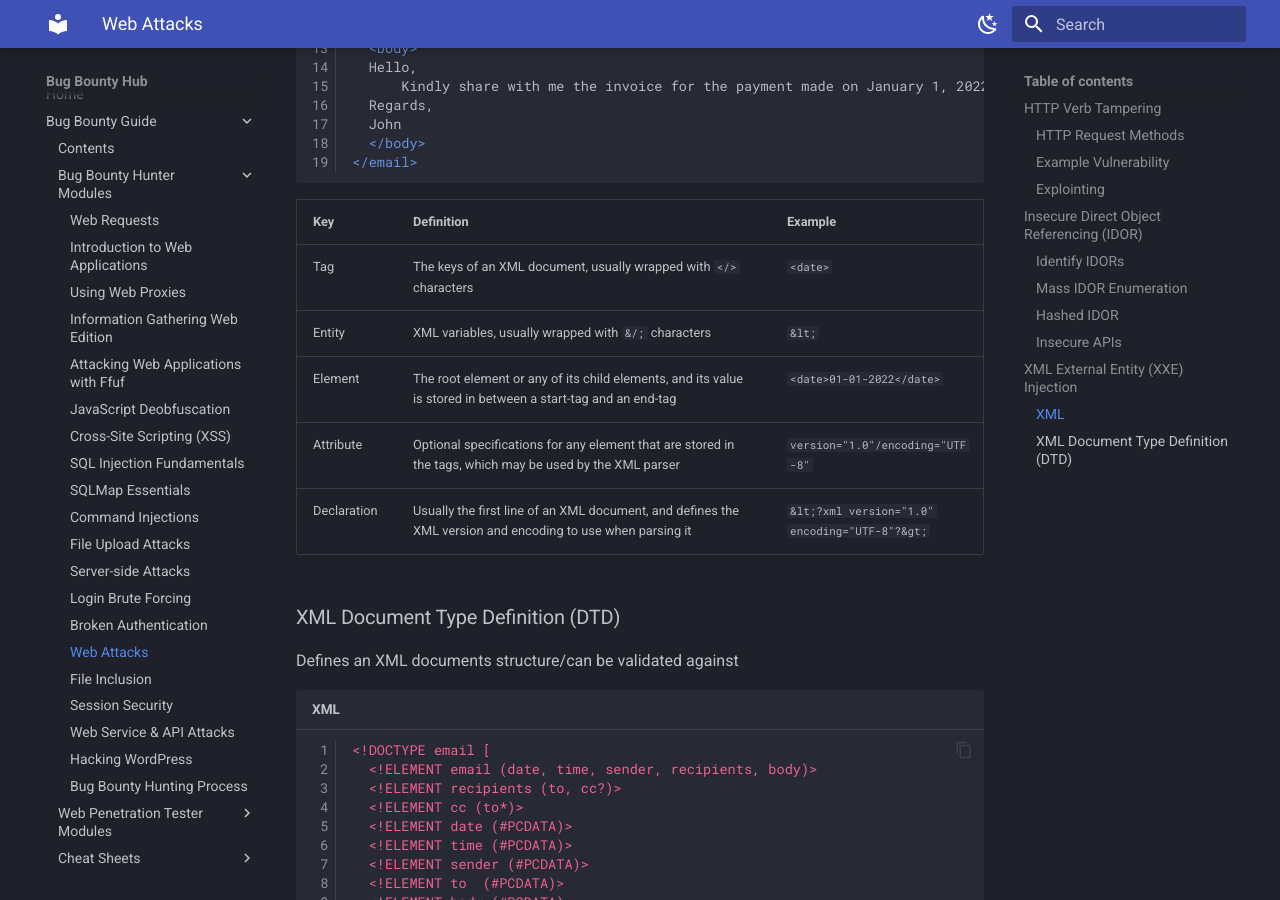
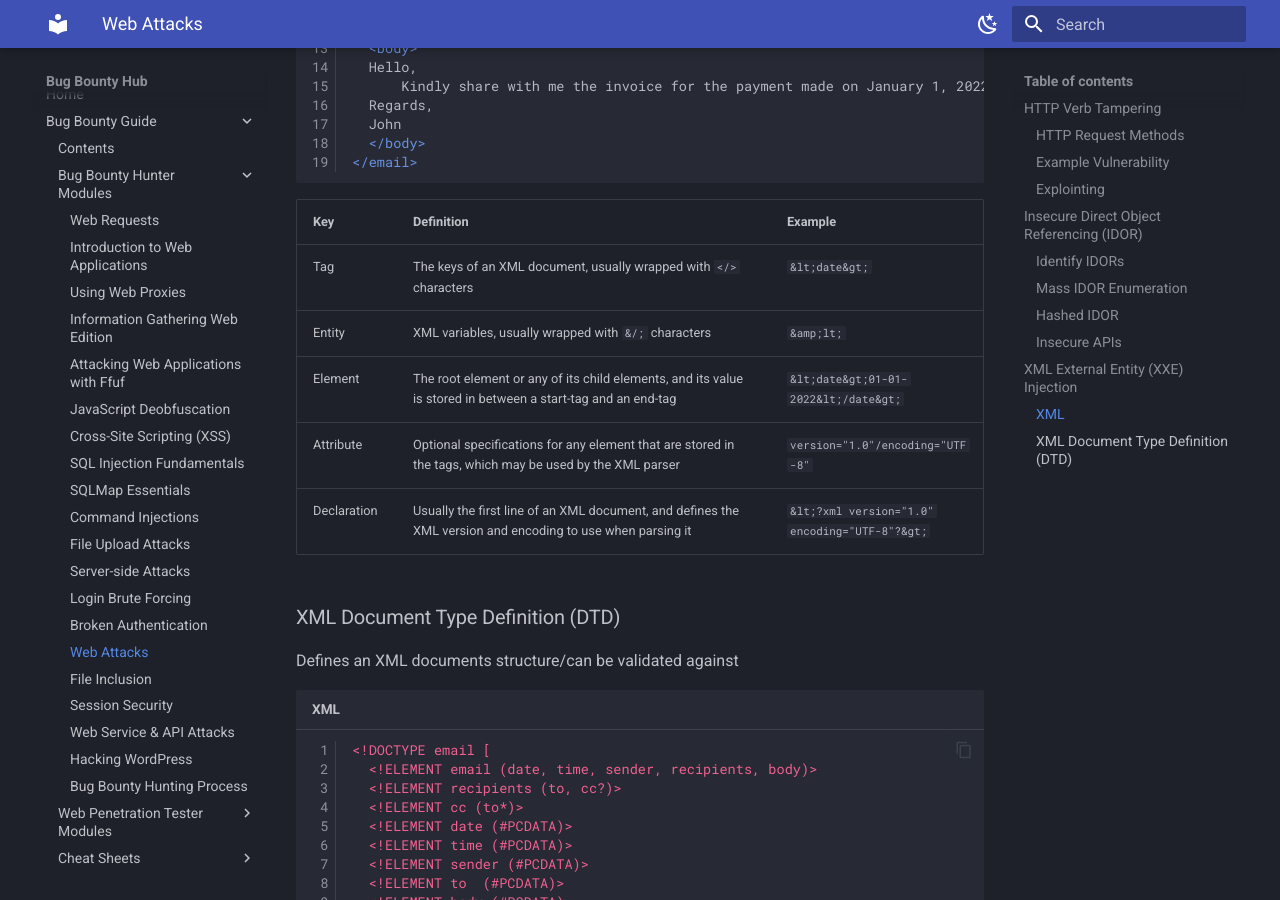
Before and after one commit to variable190/BugBounty, an MkDocs documentation site: the page built from docs/bug-bounty-guide/web-attacks.md, in a window 1280 px wide and 900 px high, scrolled down 4697 px. Built offline with MkDocs 1.6.1 and Material for MkDocs 9.7.7, drawn with Linux system fonts in a browser that asks for light colours.

Commit message:
edit xml dtd section to web attacks page

```diff
--- a/docs/bug-bounty-guide/web-attacks.md
+++ b/docs/bug-bounty-guide/web-attacks.md
@@ -175,9 +175,9 @@ done
 
 | Key | Definition | Example |
 |-----|------------|---------|
-| Tag | The keys of an XML document, usually wrapped with `</>` characters | `<date>` |
-| Entity | XML variables, usually wrapped with `&/;` characters | `&lt;` |
-| Element | The root element or any of its child elements, and its value is stored in between a start-tag and an end-tag | `<date>01-01-2022</date>` |
+| Tag | The keys of an XML document, usually wrapped with `</>` characters | `&lt;date&gt;` |
+| Entity | XML variables, usually wrapped with `&/;` characters | `&amp;lt;` |
+| Element | The root element or any of its child elements, and its value is stored in between a start-tag and an end-tag | `&lt;date&gt;01-01-2022&lt;/date&gt;` |
 | Attribute | Optional specifications for any element that are stored in the tags, which may be used by the XML parser | `version="1.0"/encoding="UTF-8"` |
 | Declaration | Usually the first line of an XML document, and defines the XML version and encoding to use when parsing it | `&lt;?xml version="1.0" encoding="UTF-8"?&gt;` |
 
```
